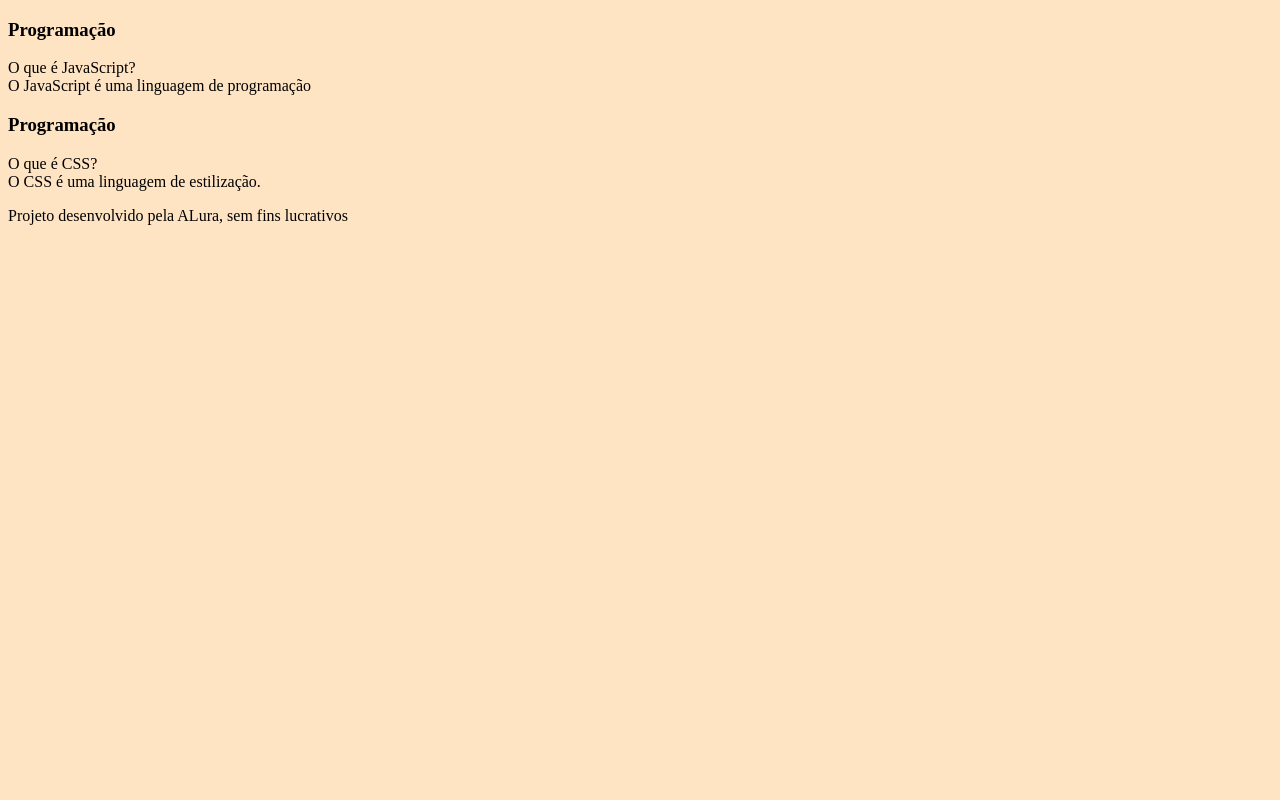
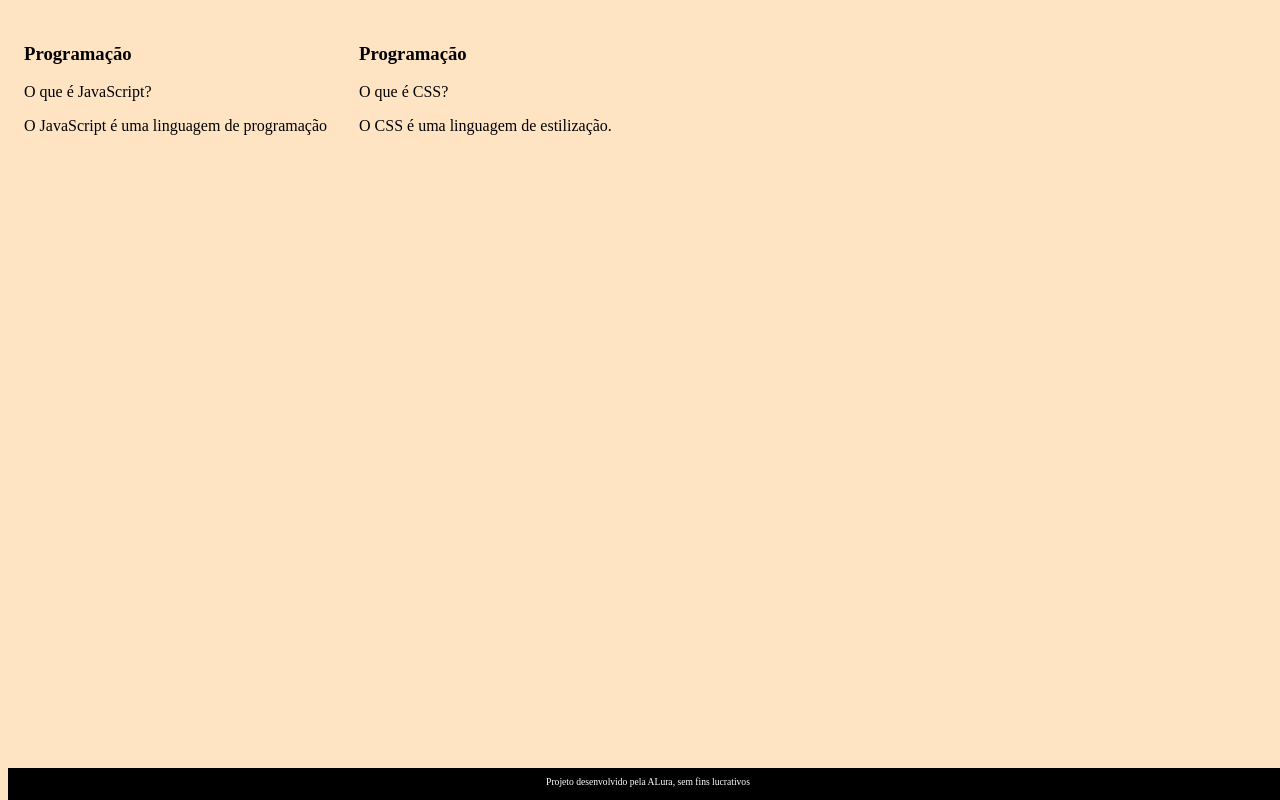
Before and after one commit to carolineeeesouzaaaa/Flashcards, a plain HTML site: page index.html in a window 1280 px wide. Drawn offline with Linux system fonts and the light colour scheme; files that its build step writes are made by us from their sources.

Commit message:
Add files via upload

```diff
--- a/index.html
+++ b/index.html
@@ -14,10 +14,10 @@
                 <div class="cartao__conteudo">
                     <h3>Programação</h3>
                     <div class="cartao__conteudo__pergunta">
-                        O que é JavaScript?
+                     <p>O que é JavaScript?</p>
                     </div>
                     <div class="cartao__conteudo__resposta">
-                        O JavaScript é uma linguagem de programação
+                        <p>O JavaScript é uma linguagem de programação</p>
                     </div>
                 </div>
             </article>
@@ -26,10 +26,10 @@
                 <div class="cartao__conteudo">
                     <h3>Programação</h3>
                     <div class="cartao__conteudo__pergunta">
-                        O que é CSS?
+                        <p>O que é CSS?</p>
                     </div>
                     <div class="cartao__conteudo__resposta">
-                        O CSS é uma linguagem de estilização.
+                        <p>O CSS é uma linguagem de estilização.</p>
                     </div>
                 </div>
             </article>
--- a/style.css
+++ b/style.css
@@ -1,3 +1,27 @@
 body {
     background-color: bisque;
+    font-family: Bai Jamjuree;
 }
+
+footer {
+    background-color: black;
+    color: white;
+    position: fixed;
+    bottom: 0;
+    width: 100%;
+    height: 2rem;
+}
+
+footer p {
+    text-align: center;
+    font-size: 0.6rem;
+    margin-top: 0.5rem;
+}
+
+#container {
+    display: flex;
+}
+
+.cartao {
+    margin: 1rem 1rem;
+}
```
